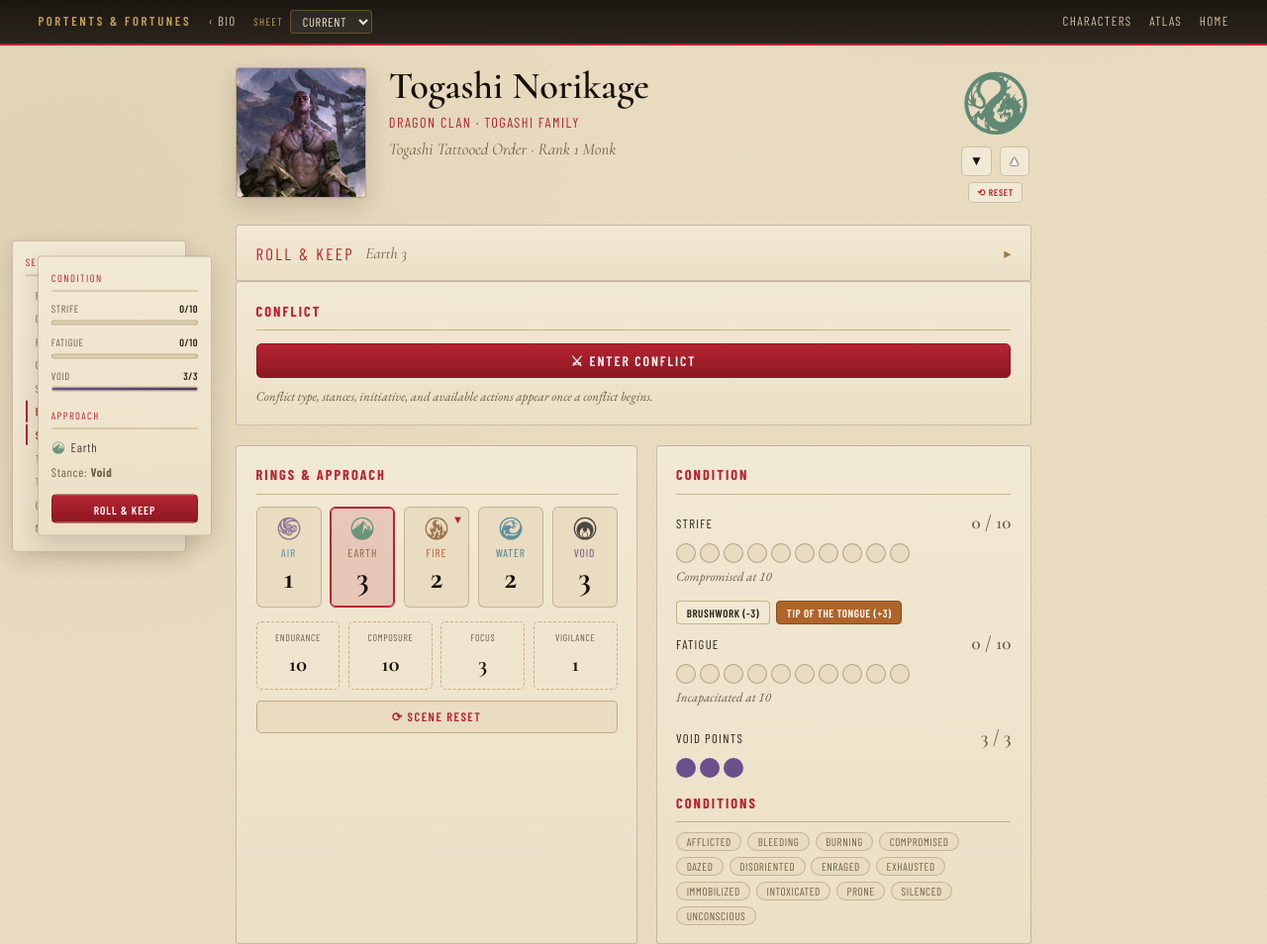
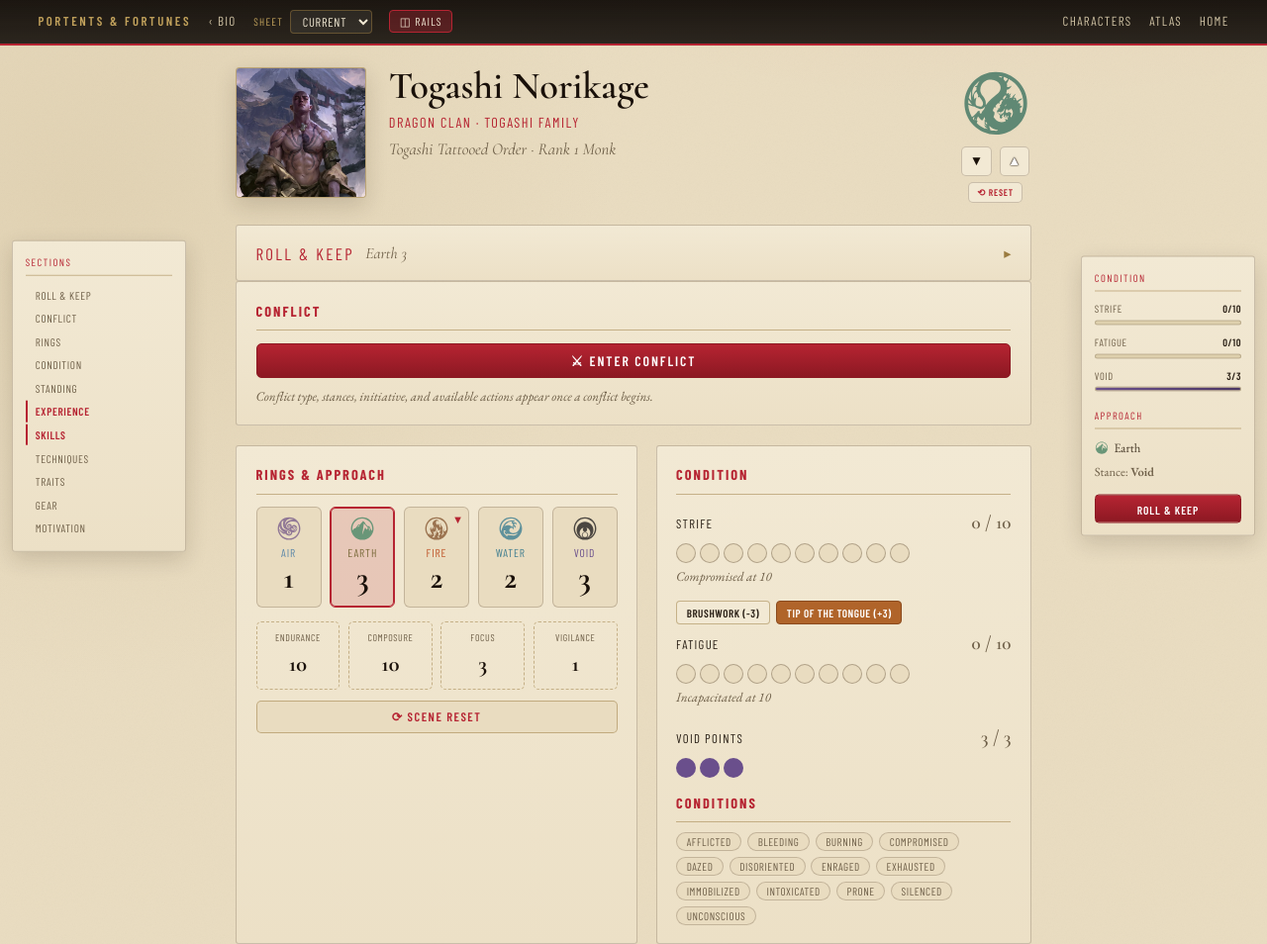
Before and after one commit to sortilege-inc/portents-and-fortunes, a plain HTML site: page play/index.html in a window 1280 px wide. Shown: the top 954 px of the page at 99% size. Drawn offline with nearby package versions, Linux system fonts and the light colour scheme.

Commit message:
Fix sheet rails colliding with the shared document rail
rokugan.css owns a .rail — the table-of-contents used on Behind the Veil —
which sets left: max(0.6rem, calc(50% - 602px)). The character sheet's
flanking rails used the same class name, so .rail-right picked up that left
alongside its own right on a fixed element with an explicit width. CSS
resolves the over-constrained case by discarding right, so the Condition rail
(strife/fatigue/void) rendered on the left, on top of the section nav and
over the sheet. Because rokugan's offset is width-derived, the misplacement
slid around with the window, which is why it read as resolution-dependent.

The same collision had rokugan's .rail-toggle { position:fixed; display:none }
hiding the sheet's Rails button entirely above 1240px, and turning it into a
floating bottom-left pill below that — it was never clickable.

Namespace the sheet's rails sh-rail-*, and pin left:auto / right:auto so a
future shared rule cannot over-constrain them again. rokugan.css and the GM
page are untouched.

Verified at 1279/1280/1366/1440x620/1920: rails flank the sheet with a 12px
gap on both sides, neither clips at 620px height, the toggle renders in the
toolbar and hides/shows/persists, and it flags cramped below 1280.

Co-Authored-By: Claude Opus 5 <noreply@anthropic.com>

```diff
--- a/play/sheet.css
+++ b/play/sheet.css
@@ -457,14 +457,19 @@
 .ability-note{ flex-basis:100%; font-size:0.86rem; color:var(--ink-soft); font-style:italic; }
 .ability-note.locked{ color:var(--crimson); font-style:normal; }
 
-/* ---- side rails: section nav (left) and live trackers (right) ---- */
-.rail-toggle{ font-family:var(--caps); text-transform:uppercase; letter-spacing:0.1em; font-size:0.72rem; color:#cdc0a2; background:rgba(255,255,255,0.06); border:1px solid var(--gold-soft); border-radius:4px; padding:0.2rem 0.6rem; cursor:pointer; }
-.rail-toggle:hover{ color:#fff; border-color:var(--crimson); }
-.rail-toggle.on{ color:#f2e9d4; background:rgba(182,36,50,0.35); border-color:var(--crimson); }
+/* ---- side rails: section nav (left) and live trackers (right) ----
+   Namespaced sh-rail-* on purpose. rokugan.css owns a different .rail (the
+   document table-of-contents used on the GM page); when these shared the name,
+   its left: offset landed on .sh-rail-right, over-constrained the box, and the
+   Condition rail rendered on the left on top of the nav rail. */
+.sh-rail-toggle{ font-family:var(--caps); text-transform:uppercase; letter-spacing:0.1em; font-size:0.72rem; color:#cdc0a2; background:rgba(255,255,255,0.06); border:1px solid var(--gold-soft); border-radius:4px; padding:0.2rem 0.6rem; cursor:pointer; }
+.sh-rail-toggle:hover{ color:#fff; border-color:var(--crimson); }
+.sh-rail-toggle.on{ color:#f2e9d4; background:rgba(182,36,50,0.35); border-color:var(--crimson); }
 
-.rail{
+.sh-rail{
   display:none; position:fixed; top:50%; transform:translateY(-50%); z-index:40;
-  width:11rem; max-height:82vh; overflow-y:auto;
+  left:auto; right:auto;
+  width:11rem; max-height:82vh; overflow-y:auto; overscroll-behavior:contain;
   padding:0.75rem 0.8rem;
   background:linear-gradient(180deg, var(--paper-2), #ece0c6);
   border:1px solid var(--edge); border-radius:3px; box-shadow:var(--shadow-soft);
@@ -472,24 +477,24 @@
 /* Sit just outside the centred sheet when the window is wide enough for that, and
    fall back to hugging the viewport edge when it is not. % (not vw) so the scrollbar
    is excluded the same way it is for the centred sheet. */
-.rail-left{ left:max(0.75rem, calc(50% - 748px)); }
-.rail-right{ right:max(0.75rem, calc(50% - 748px)); }
+.sh-rail-left{ left:max(0.75rem, calc(50% - 748px)); right:auto; }
+.sh-rail-right{ right:max(0.75rem, calc(50% - 748px)); left:auto; }
 
 /* Rails claim a 12.5rem gutter either side; the sheet gives up width to make room
    rather than demanding a window wide enough to hold rails *and* a full 1120px sheet. */
 @media (min-width:1280px){
-  body.rails-on .rail{ display:block; }
-  body.rails-on #sheet{ max-width:min(1120px, calc(100% - 25rem)); }
+  body.sh-rails-on .sh-rail{ display:block; }
+  body.sh-rails-on #sheet{ max-width:min(1120px, calc(100% - 25rem)); }
 }
 
-.rail-head{ font-family:var(--caps); text-transform:uppercase; letter-spacing:0.14em; font-size:0.66rem; color:var(--crimson); margin:0 0 0.5rem; padding-bottom:0.3rem; border-bottom:1px solid var(--gold-soft); }
-.rail-head + .rt-row, .rail-head ~ .rail-head{ margin-top:0; }
-.rail-right .rail-head:not(:first-child){ margin-top:0.9rem; }
+.sh-rail-head{ font-family:var(--caps); text-transform:uppercase; letter-spacing:0.14em; font-size:0.66rem; color:var(--crimson); margin:0 0 0.5rem; padding-bottom:0.3rem; border-bottom:1px solid var(--gold-soft); }
+.sh-rail-head + .rt-row, .sh-rail-head ~ .sh-rail-head{ margin-top:0; }
+.sh-rail-right .sh-rail-head:not(:first-child){ margin-top:0.9rem; }
 
-.rail-nav{ display:flex; flex-direction:column; gap:0.1rem; }
-.rail-link{ text-align:left; font-family:var(--caps); text-transform:uppercase; letter-spacing:0.06em; font-size:0.7rem; color:var(--ink-soft); background:none; border:0; border-left:2px solid transparent; border-radius:0; padding:0.28rem 0.5rem; cursor:pointer; transition:.12s; }
-.rail-link:hover{ color:var(--ink); background:rgba(182,36,50,0.06); }
-.rail-link.on{ color:var(--crimson); border-left-color:var(--crimson); font-weight:600; }
+.sh-rail-nav{ display:flex; flex-direction:column; gap:0.1rem; }
+.sh-rail-link{ text-align:left; font-family:var(--caps); text-transform:uppercase; letter-spacing:0.06em; font-size:0.7rem; color:var(--ink-soft); background:none; border:0; border-left:2px solid transparent; border-radius:0; padding:0.28rem 0.5rem; cursor:pointer; transition:.12s; }
+.sh-rail-link:hover{ color:var(--ink); background:rgba(182,36,50,0.06); }
+.sh-rail-link.on{ color:var(--crimson); border-left-color:var(--crimson); font-weight:600; }
 
 .rt-row{ margin:0 0 0.5rem; }
 .rt-lab{ display:flex; justify-content:space-between; align-items:baseline; font-family:var(--caps); text-transform:uppercase; letter-spacing:0.06em; font-size:0.66rem; color:var(--ink-soft); }
@@ -504,8 +509,8 @@
 .rt-roll{ display:block; width:100%; margin-top:0.75rem; font-family:var(--caps); text-transform:uppercase; letter-spacing:0.08em; font-size:0.72rem; font-weight:600; color:#fff; background:linear-gradient(180deg,var(--crimson),var(--crimson-deep)); border:1px solid var(--crimson-deep); border-radius:4px; padding:0.4rem; cursor:pointer; }
 .rt-roll:hover{ filter:brightness(1.08); }
 
-@media print{ .rail, .rail-toggle{ display:none !important; } }
-.rail-toggle.cramped{ opacity:0.55; text-decoration:line-through; }
+@media print{ .sh-rail, .sh-rail-toggle{ display:none !important; } }
+.sh-rail-toggle.cramped{ opacity:0.55; text-decoration:line-through; }
 
 /* experience — reuses the social attribute controls */
 .xp-row{ grid-template-columns:repeat(3,1fr); }
--- a/play/sheet.js
+++ b/play/sheet.js
@@ -1471,7 +1471,7 @@
 
   function buildRailToggle(){
     var bar=document.querySelector(".play-bar"); if(!bar) return;
-    var b=el("button","rail-toggle"+(railsOn?" on":""),"&#9707; Rails");
+    var b=el("button","sh-rail-toggle"+(railsOn?" on":""),"&#9707; Rails");
     railBtn=b;
     b.setAttribute("aria-pressed", railsOn?"true":"false");
     b.addEventListener("click",function(){
@@ -1486,8 +1486,8 @@
   }
   function applyRails(){
     if(!railL){
-      railL=el("aside","rail rail-left");  railL.setAttribute("aria-label","Sheet sections");
-      railR=el("aside","rail rail-right"); railR.setAttribute("aria-label","Trackers");
+      railL=el("aside","sh-rail sh-rail-left");  railL.setAttribute("aria-label","Sheet sections");
+      railR=el("aside","sh-rail sh-rail-right"); railR.setAttribute("aria-label","Trackers");
       document.body.appendChild(railL); document.body.appendChild(railR);
       window.addEventListener("scroll",spyRails,{passive:true});
       window.addEventListener("resize",function(){ spyRails(); railHint(); },{passive:true});
@@ -1500,7 +1500,7 @@
         else if(mq.addListener) mq.addListener(onMQ);
       } catch(e){}
     }
-    document.body.classList.toggle("rails-on",railsOn);
+    document.body.classList.toggle("sh-rails-on",railsOn);
     railHint();
     if(!railsOn) return;
     renderRailNav(); renderRailTrackers(); spyRails();
@@ -1516,14 +1516,14 @@
       : "Show or hide the side rails";
   }
   function renderRailNav(){
-    railL.innerHTML="<div class='rail-head'>Sections</div>";
-    var list=el("nav","rail-nav");
+    railL.innerHTML="<div class='sh-rail-head'>Sections</div>";
+    var list=el("nav","sh-rail-nav");
     root.querySelectorAll(".sh-card").forEach(function(c,i){
       var h=c.querySelector("h2");
       var label = h ? h.textContent.trim() : (c.classList.contains("roller") ? "Roll & Keep" : null);
       if(!label) return;
       if(!c.id) c.id="sec-"+i;
-      var a=el("button","rail-link",RAIL_SHORT[label]||label);
+      var a=el("button","sh-rail-link",RAIL_SHORT[label]||label);
       a.setAttribute("data-sec",c.id);
       a.addEventListener("click",function(){
         var t=document.getElementById(c.id);
@@ -1543,12 +1543,12 @@
   function renderRailTrackers(){
     var over = (trkVal("strife")>=S.derived.composure) ? "Compromised"
              : (trkVal("fatigue")>=S.derived.endurance) ? "Incapacitated" : "";
-    railR.innerHTML="<div class='rail-head'>Condition</div>"
+    railR.innerHTML="<div class='sh-rail-head'>Condition</div>"
       +railTrk("strife","Strife",S.trackers.strife.max)
       +railTrk("fatigue","Fatigue",S.trackers.fatigue.max)
       +railTrk("void","Void",S.trackers["void"].max)
       +(over?"<div class='rt-warn'>"+over+"</div>":"")
-      +"<div class='rail-head'>Approach</div>"
+      +"<div class='sh-rail-head'>Approach</div>"
       +"<div class='rt-approach'>"+ringIcon(st.ring)+"<span>"+cap(st.ring)
         +(st.skill?" · "+(SKILL_NAMES[st.skill]||cap(st.skill)):"")+"</span></div>"
       +"<div class='rt-stance'>Stance: <b>"+cap(st.stance||"—")+"</b></div>";
@@ -1566,7 +1566,7 @@
   function spyRails(){
     if(!railsOn || !railL) return;
     var marker=window.innerHeight*0.3;
-    var links=railL.querySelectorAll(".rail-link");
+    var links=railL.querySelectorAll(".sh-rail-link");
     // The sheet is a two-column grid, so cards sit side by side and more than one can
     // cross the marker line at once. Both are equally "where you are", so light both;
     // fall back to the last card above the line when nothing crosses it.
```
